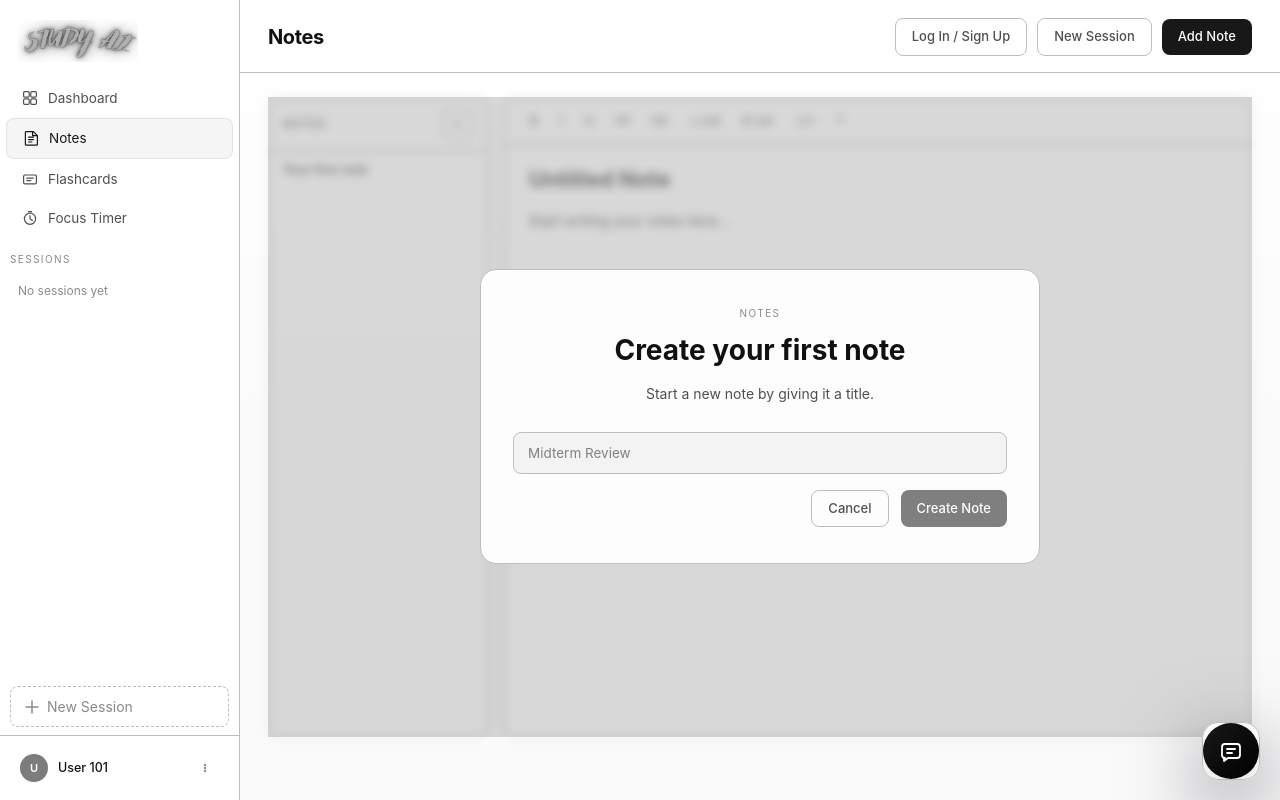
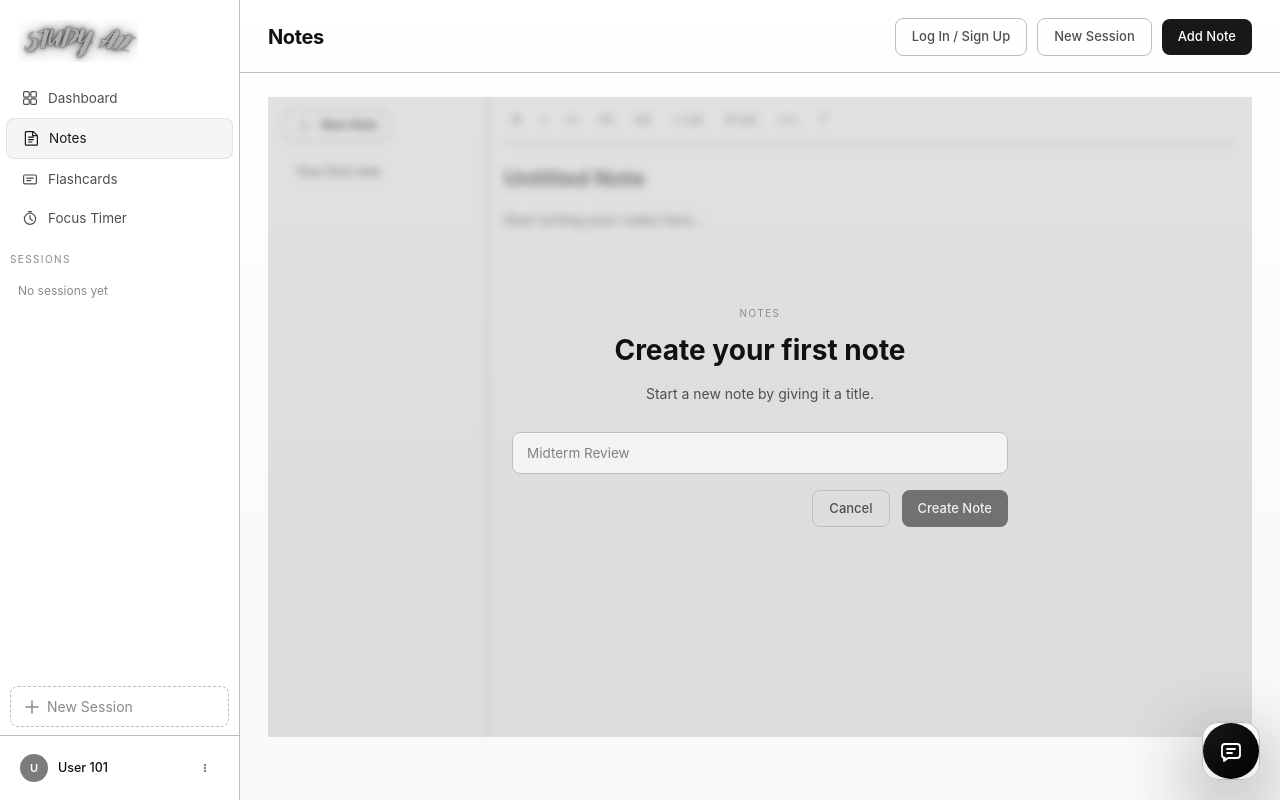
Before and after one commit to TresorBitangimana/AI-Study-Assistant, a React (Vite) app in the folder Frontend/: page / in a window 1280 px wide. Both pictures are taken after a click on the button "Notes". Built offline with nearby package versions, Linux system fonts and the light colour scheme.

Commit message:
changed notes style to match dashboard

```diff
--- a/Frontend/src/App.css
+++ b/Frontend/src/App.css
@@ -542,7 +542,7 @@
     }
 
     .notes-shell {
-        @apply grid h-auto grid-cols-1 gap-4 xl:h-[calc(100vh-160px)] xl:grid-cols-[220px_minmax(0,1fr)];
+        @apply grid min-h-[calc(100vh-160px)] grid-cols-1 gap-0 xl:grid-cols-[220px_minmax(0,1fr)];
     }
 
     .notes-stage {
@@ -566,9 +566,8 @@
 
     .notes-empty-card,
     .notes-create-card {
-        @apply w-full max-w-[560px] rounded-2xl border px-8 py-9 text-center;
-        border-color: var(--border);
-        background: var(--panel);
+        @apply w-full max-w-[560px] rounded-none border-0 px-8 py-9 text-center;
+        background: transparent;
     }
 
     .notes-empty-title {
@@ -591,19 +590,50 @@
 
     .notes-create-overlay {
         @apply absolute inset-0 z-20 flex items-center justify-center px-4;
-        background: rgba(17, 17, 17, 0.16);
+        background: rgba(17, 17, 17, 0.12);
         backdrop-filter: blur(1px);
     }
 
     .notes-list-shell,
     .editor-shell {
-        @apply flex min-h-0 flex-col overflow-hidden rounded-xl border;
+        @apply flex min-h-0 flex-col overflow-hidden rounded-none border-0 px-4 py-3;
+        background: transparent;
+    }
+
+    .notes-list-shell {
+        @apply xl:border-r;
         border-color: var(--border);
-        background: var(--panel);
+    }
+
+    .editor-shell {
+        @apply border-t pt-4 xl:border-t-0 xl:pt-0;
+        border-color: var(--border);
     }
 
     .notes-list-shell-placeholder {
-        background: color-mix(in srgb, var(--panel) 84%, transparent);
+        background: transparent;
+    }
+
+    .notes-list-actions {
+        @apply flex items-center justify-between px-0 py-0 pb-3;
+    }
+
+    .notes-create-note-button {
+        @apply inline-flex items-center gap-2 rounded-[8px] border px-3 py-1.5 text-[12px] font-medium transition;
+        border-color: var(--border);
+        color: var(--text-dim);
+        background: transparent;
+    }
+
+    .notes-create-note-button:hover {
+        background: var(--hover);
+        color: var(--text);
+    }
+
+    .notes-create-note-icon {
+        @apply inline-flex h-4 w-4 items-center justify-center rounded-full text-[12px] leading-none;
+        color: var(--text-faint);
+        background: color-mix(in srgb, var(--panel-soft) 65%, transparent);
     }
 
     .notes-empty-list-body {
@@ -614,30 +644,21 @@
         opacity: 0.72;
     }
 
-    .notes-list-header,
     .editor-toolbar {
-        @apply flex items-center border-b;
-        border-color: var(--border);
-    }
-
-    .notes-list-header {
-        @apply justify-between px-[14px] py-3 text-xs tracking-[0.5px];
-        color: var(--text-faint);
+        @apply flex items-center;
     }
 
     .note-row {
-        @apply relative border-b px-[14px] py-2.5 transition last:border-b-0;
-        border-color: var(--border);
+        @apply relative border-b px-3 py-2.5 transition last:border-b-0;
+        border-color: color-mix(in srgb, var(--border) 70%, transparent);
     }
 
     .note-row:hover {
-        background: var(--hover);
+        background: color-mix(in srgb, var(--hover) 45%, transparent);
     }
 
     .note-row-active {
-        @apply border-l-2;
-        border-left-color: var(--accent);
-        background: var(--panel-soft);
+        background: color-mix(in srgb, var(--panel-soft) 65%, transparent);
     }
 
     .note-title {
@@ -698,11 +719,12 @@
     }
 
     .editor-toolbar {
-        @apply flex-wrap gap-1 px-4 py-2.5;
+        @apply flex-wrap gap-1 border-b px-0 py-2.5;
+        border-color: var(--border);
     }
 
     .editor-content {
-        @apply min-h-0 flex-1 overflow-y-auto px-6 py-5;
+        @apply min-h-0 flex-1 overflow-y-auto px-0 py-5;
     }
 
     .note-title-input {
--- a/Frontend/src/Notes.jsx
+++ b/Frontend/src/Notes.jsx
@@ -296,14 +296,14 @@ function Notes({ active, currentUser }, ref) {
     const noteWorkspace = hasNotes ? (
         <div className="notes-shell">
             <div className="notes-list-shell">
-                <div className="notes-list-header">
-                    <span>NOTES</span>
+                <div className="notes-list-actions">
                     <button
-                        className="btn-compact"
+                        className="notes-create-note-button"
                         onClick={createNote}
                         type="button"
                     >
-                        +
+                        <span className="notes-create-note-icon">+</span>
+                        <span>New Note</span>
                     </button>
                 </div>
                 <div className="min-h-0 flex-1 overflow-y-auto">
@@ -402,14 +402,14 @@ function Notes({ active, currentUser }, ref) {
     ) : (
         <div className="notes-shell">
             <div className="notes-list-shell notes-list-shell-placeholder">
-                <div className="notes-list-header">
-                    <span>NOTES</span>
+                <div className="notes-list-actions">
                     <button
-                        className="btn-compact"
+                        className="notes-create-note-button"
                         onClick={createNote}
                         type="button"
                     >
-                        +
+                        <span className="notes-create-note-icon">+</span>
+                        <span>New Note</span>
                     </button>
                 </div>
                 <div className="notes-empty-list-body">
@@ -453,7 +453,7 @@ function Notes({ active, currentUser }, ref) {
     );
 
     return (
-        <section className={active ? "block" : "hidden"}>
+        <section className={active ? "block h-full" : "hidden"}>
             <div className="notes-stage">
                 <div
                     className={`notes-stage-content ${
```
